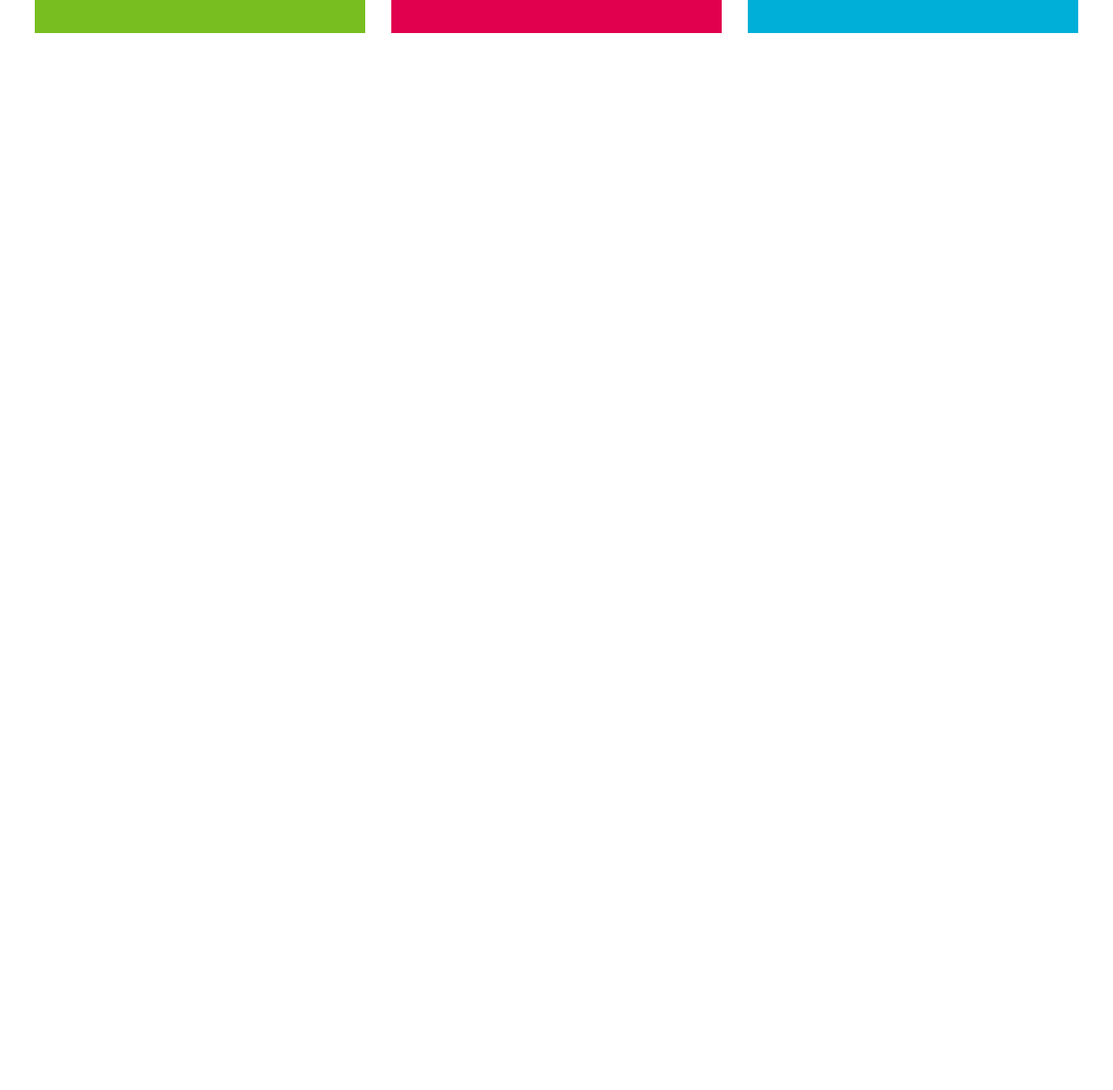
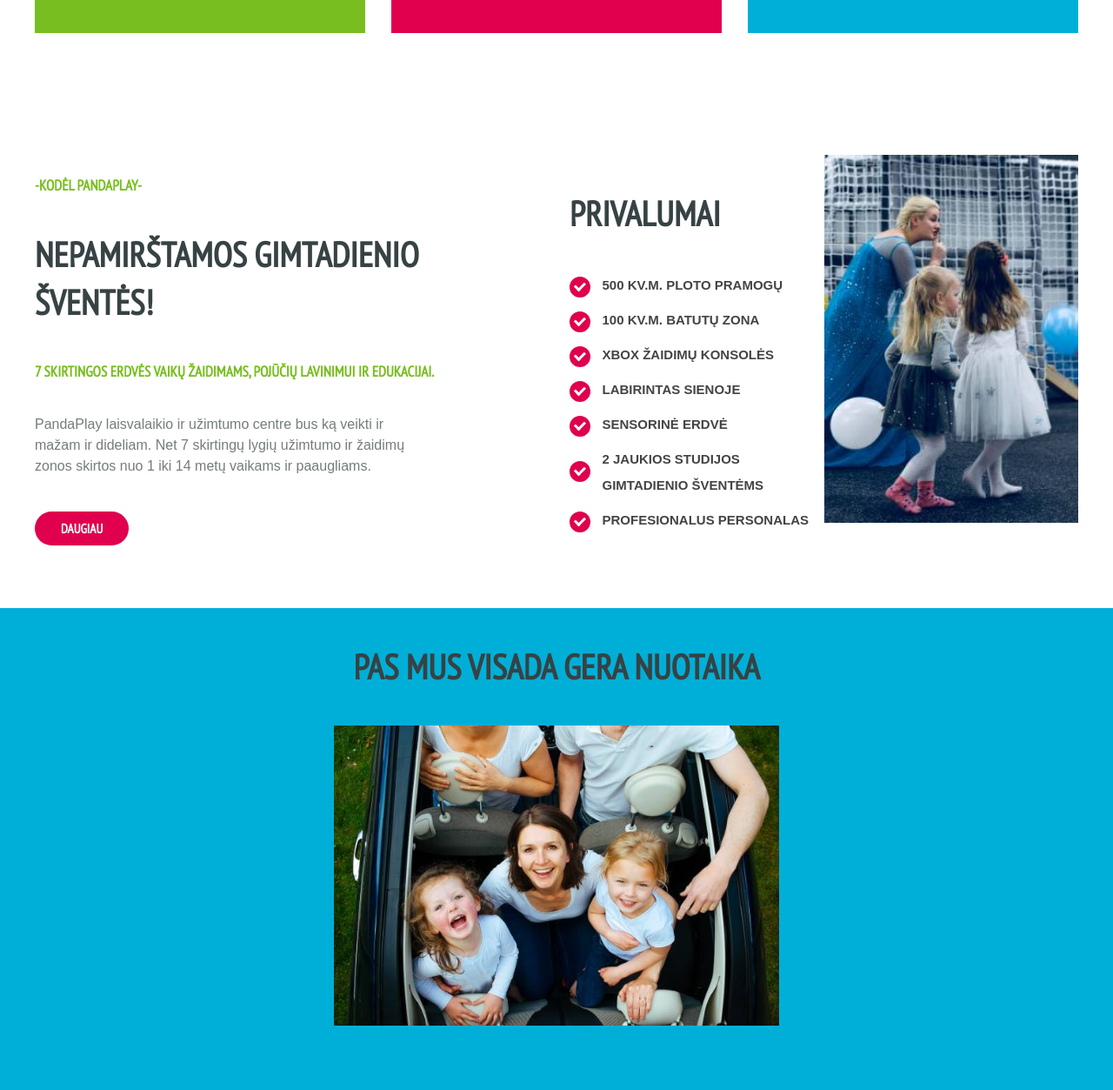
Before and after one commit to renata-s/renata-s.github.io, a website: page PandaPlay/index.html in a window 1280 px wide. Shown: the part 1547-2800 px from the top of the page at 87% size. Before the commit the page ends 1655 px from the top, so only its background shows below. Drawn offline with Linux system fonts and the light colour scheme; a web font is replaced by a local one.

Commit message:
Added main-inner section

```diff
--- a/PandaPlay/index.html
+++ b/PandaPlay/index.html
@@ -65,6 +65,40 @@
           </div>
         </div>
       </section>
+      <section class="main-inner">
+        <div class="birthday">
+          <h4>-Kodėl PandaPlay-</h4>
+          <h1><b>Nepamirštamos gimtadienio šventės!</b></h1>
+          <h4>7 SKIRTINGOS ERDVĖS VAIKŲ ŽAIDIMAMS, POJŪČIŲ LAVINIMUI IR EDUKACIJAI.</h4>
+          <p id="description">PandaPlay laisvalaikio ir užimtumo centre bus ką veikti ir mažam ir dideliam. Net 7
+            skirtingų lygių užimtumo ir žaidimų zonos skirtos nuo 1 iki 14 metų vaikams ir paaugliams.</p>
+          <a href="#" id="btn">Daugiau</a>
+        </div>
+        <div class="advantage">
+          <h1>Privalumai</h1>
+          <ul class="checkmark"><b>
+              <li>500 KV.M. PLOTO PRAMOGŲ</li>
+              <li>100 KV.M. BATUTŲ ZONA</li>
+              <li>XBOX ŽAIDIMŲ KONSOLĖS</li>
+              <li>LABIRINTAS SIENOJE</li>
+              <li>SENSORINĖ ERDVĖ</li>
+              <li>2 JAUKIOS STUDIJOS GIMTADIENIO ŠVENTĖMS</li>
+              <li>PROFESIONALUS PERSONALAS</li>
+            </b></ul>
+        </div>
+        <div class="slides-img">
+          <img src="img/slide_img1.jpg" alt="frozen">
+        </div>
+      </section>
+
+      <section class="color-block">
+        <h1 id="block-title">Pas mus visada gera nuotaika</h1>
+        <img src="img/family1.jpg" alt="family">
+      </section>
+
+    </section>
+
+  </main>
 
 </body>
 
--- a/PandaPlay/styles.css
+++ b/PandaPlay/styles.css
@@ -23,7 +23,8 @@
   flex-wrap: wrap;
 }
 
-.activities {
+.activities,
+.main-inner {
   display: flex;
   width: 1200px;
   margin: auto;
@@ -159,3 +160,120 @@
 .foto_tituline {
   width: 100%;
 }
+
+.birthday {
+  width: 50%;
+  margin-right: 30px;
+}
+
+.advantage,
+.slides-img {
+  width: 25%;
+}
+
+h4 {
+  color: #78be20;
+  text-transform: uppercase;
+  font-family: "PT Sans Narrow", sans-serif;
+  font-size: 17px;
+  line-height: 24px;
+}
+
+h1 {
+  color: #374244;
+  text-transform: uppercase;
+  font-family: "PT Sans Narrow", sans-serif;
+  font-size: 40px;
+  line-height: 55px;
+  word-wrap: break-word;
+}
+
+#description {
+  color: #757c7e;
+  font-family: "PT Sans", sans-serif;
+  font-size: 16px;
+  line-height: 24px;
+  text-align: start;
+  margin-bottom: 50px;
+  width: 440px;
+}
+
+#btn {
+  text-decoration: none;
+  background-color: #e0004d;
+  color: #ffffff;
+  font-size: 15px;
+  line-height: 20px;
+  text-transform: uppercase;
+  padding: 10px 30px;
+  border-radius: 30px;
+  font-family: "PT Sans Narrow", sans-serif;
+  font-weight: 600;
+}
+
+.advantage li {
+  line-height: 30px;
+  font-family: "PT Sans", sans-serif;
+  color: #444444;
+}
+
+ul {
+  padding: 0;
+}
+
+ul.checkmark li {
+  font-size: 15px;
+  list-style-type: none;
+  padding: 0 0 0 2.5em;
+  position: relative;
+  margin: 0 0 10px 0;
+}
+
+ul.checkmark li:before {
+  content: " ";
+  display: block;
+  border: solid 0.8em #e0004d;
+  border-radius: .8em;
+  height: 0;
+  width: 0;
+  position: absolute;
+  left: 0;
+  top: 40%;
+  margin-top: -0.5em;
+}
+
+ul.checkmark li:after {
+  content: " ";
+  display: block;
+  width: 0.3em;
+  height: 0.6em;
+  border: solid white;
+  border-width: 0 0.2em 0.2em 0;
+  position: absolute;
+  left: 0.5em;
+  top: 40%;
+  margin-top: -0.2em;
+  -webkit-transform: rotate(45deg);
+  -moz-transform: rotate(45deg);
+  -o-transform: rotate(45deg);
+  transform: rotate(45deg);
+}
+
+.color-block {
+  width: 100%;
+  height: 700px;
+  background-color: #00afd7;
+  margin-bottom: 50px;
+}
+
+#block-title  {
+ font-weight: bolder;
+  text-align: center;
+}
+
+.color-block img{
+  max-width: 40%;
+  margin-left: auto;
+  margin-right: auto;
+  display: block;
+}
```
Also changed, not shown: PandaPlay/img/batutas.jpg (added), PandaPlay/img/family1.jpg (added), PandaPlay/img/laipyne.jpg (added), PandaPlay/img/panda.png (added), PandaPlay/img/slide_img1.jpg (added). Lines whose indentation alone changed are shown as unchanged.
